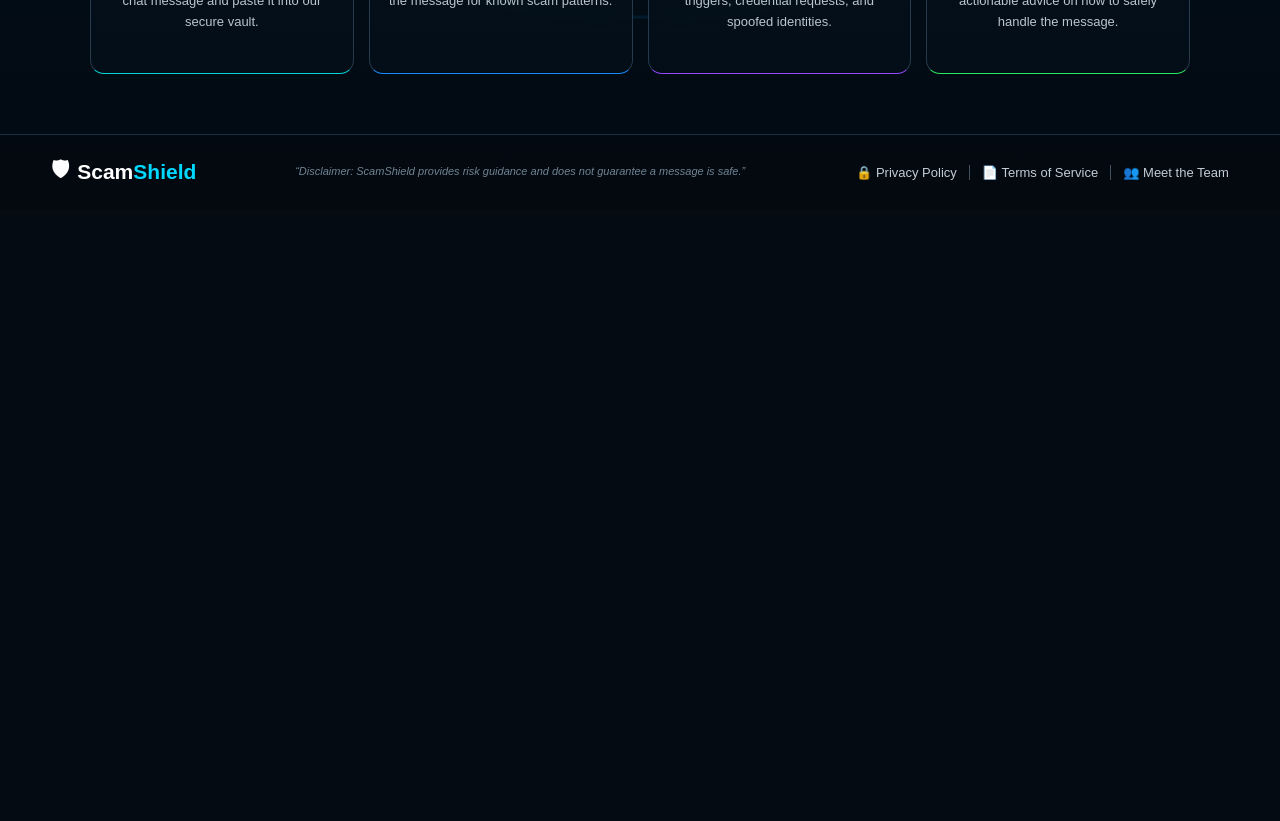
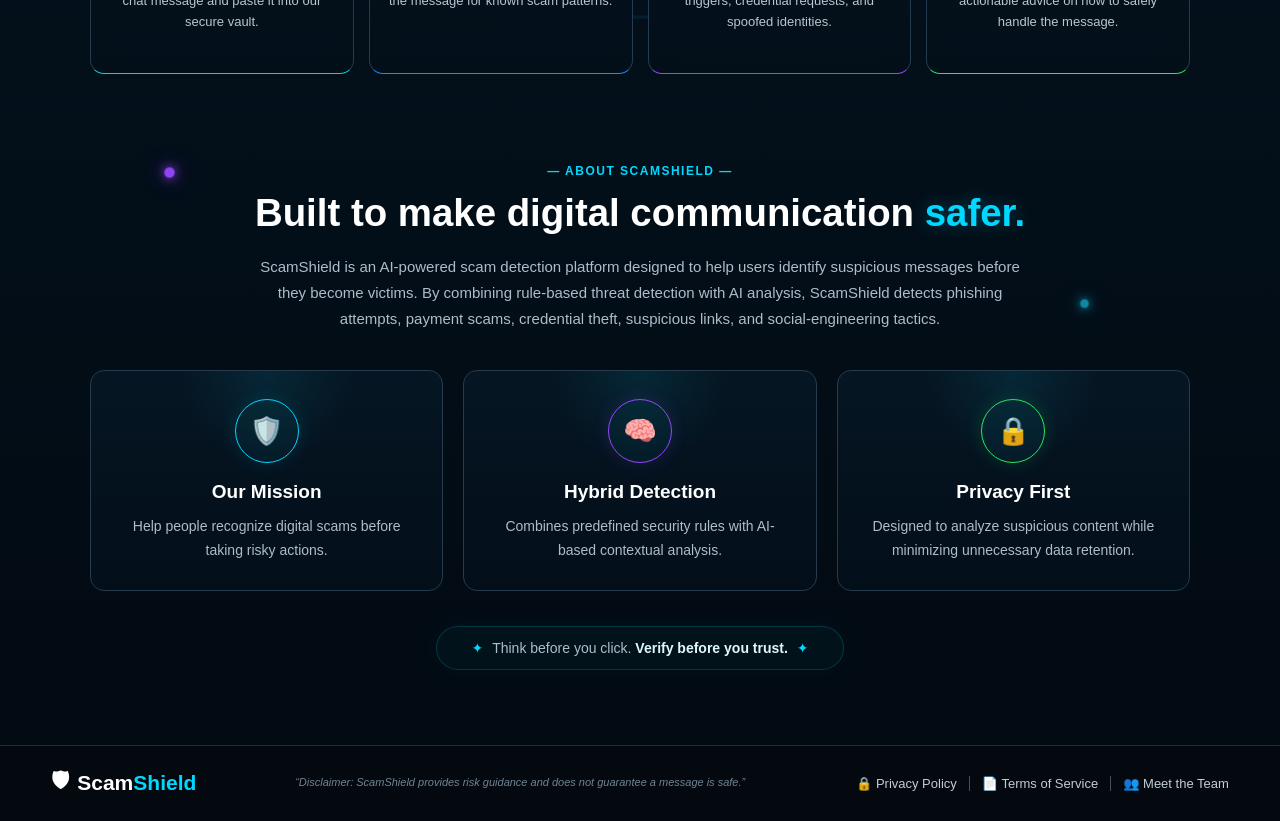
Before and after one commit to Team-Hackthon/ScamShield-AI, a React app in the folder Frontend/: page / in a window 1280 px wide. Shown: the part 1040-1861 px from the top of the page. Before the commit the page ends 1250 px from the top, so only its background shows below. Built offline with nearby package versions, Linux system fonts and the light colour scheme; the HTML template or start-up script is replaced by a standard one.

Commit message:
Redesign ScamShield cyber background

```diff
--- a/Frontend/src/App.css
+++ b/Frontend/src/App.css
@@ -822,6 +822,282 @@
 }
 
 /* =========================
+   ABOUT SCAMSHIELD
+========================= */
+
+.about-section {
+  position: relative;
+
+  width: 100%;
+
+  padding: 30px 20px 75px;
+
+  text-align: center;
+}
+
+.about-container {
+  width: min(1100px, 94%);
+
+  margin: 0 auto;
+}
+
+.about-section .section-label {
+  margin-bottom: 12px;
+
+  color: #00d8ff;
+
+  font-size: 12px;
+  font-weight: 700;
+
+  letter-spacing: 1.5px;
+}
+
+.about-section h2 {
+  margin-bottom: 18px;
+
+  color: #ffffff;
+
+  font-size: clamp(30px, 3vw, 42px);
+  font-weight: 800;
+
+  line-height: 1.2;
+}
+
+.about-section h2 span {
+  color: #00d8ff;
+
+  text-shadow:
+    0 0 18px rgba(0, 216, 255, 0.3);
+}
+
+.about-intro {
+  width: min(760px, 95%);
+
+  margin: 0 auto 38px;
+
+  color: #aebdca;
+
+  font-size: 15px;
+  line-height: 1.75;
+}
+
+
+/* =========================
+   ABOUT CARDS
+========================= */
+
+.about-grid {
+  display: grid;
+
+  grid-template-columns: repeat(3, 1fr);
+
+  gap: 20px;
+}
+
+.about-card {
+  position: relative;
+
+  min-height: 220px;
+
+  padding: 28px 24px;
+
+  overflow: hidden;
+
+  border: 1px solid #263b4d;
+  border-radius: 14px;
+
+  background:
+    linear-gradient(
+      180deg,
+      rgba(7, 24, 38, 0.82),
+      rgba(4, 16, 27, 0.78)
+    );
+
+  backdrop-filter: blur(12px);
+  -webkit-backdrop-filter: blur(12px);
+
+  transition:
+    transform 0.25s ease,
+    border-color 0.25s ease,
+    box-shadow 0.25s ease;
+}
+
+.about-card::before {
+  content: "";
+
+  position: absolute;
+
+  top: -90px;
+  left: 50%;
+
+  width: 190px;
+  height: 190px;
+
+  transform: translateX(-50%);
+
+  border-radius: 50%;
+
+  background:
+    radial-gradient(
+      circle,
+      rgba(0, 216, 255, 0.09),
+      transparent 65%
+    );
+
+  pointer-events: none;
+}
+
+.about-card:hover {
+  transform: translateY(-5px);
+
+  border-color: rgba(0, 216, 255, 0.65);
+
+  box-shadow:
+    0 15px 35px rgba(0, 0, 0, 0.25),
+    0 0 25px rgba(0, 216, 255, 0.08);
+}
+
+
+/* =========================
+   ABOUT ICONS
+========================= */
+
+.about-icon {
+  position: relative;
+
+  width: 64px;
+  height: 64px;
+
+  margin: 0 auto 18px;
+
+  display: flex;
+  align-items: center;
+  justify-content: center;
+
+  border: 1px solid #00d8ff;
+  border-radius: 50%;
+
+  background: rgba(0, 216, 255, 0.04);
+
+  font-size: 27px;
+
+  box-shadow:
+    0 0 18px rgba(0, 216, 255, 0.12);
+}
+
+.about-card:nth-child(2) .about-icon {
+  border-color: #9747ff;
+
+  box-shadow:
+    0 0 18px rgba(151, 71, 255, 0.15);
+}
+
+.about-card:nth-child(3) .about-icon {
+  border-color: #28e85f;
+
+  box-shadow:
+    0 0 18px rgba(40, 232, 95, 0.15);
+}
+
+
+/* =========================
+   ABOUT TEXT
+========================= */
+
+.about-card h3 {
+  position: relative;
+
+  margin-bottom: 12px;
+
+  color: #ffffff;
+
+  font-size: 19px;
+}
+
+.about-card p {
+  position: relative;
+
+  color: #aebdca;
+
+  font-size: 14px;
+  line-height: 1.65;
+}
+
+
+/* =========================
+   ABOUT MESSAGE
+========================= */
+
+.about-message {
+  width: fit-content;
+
+  max-width: 100%;
+
+  margin: 35px auto 0;
+
+  padding: 13px 25px;
+
+  border: 1px solid rgba(0, 216, 255, 0.18);
+  border-radius: 30px;
+
+  background: rgba(0, 216, 255, 0.035);
+
+  color: #aebdca;
+
+  font-size: 14px;
+
+  box-shadow:
+    0 0 22px rgba(0, 216, 255, 0.04);
+}
+
+.about-message span {
+  margin: 0 9px;
+
+  color: #00d8ff;
+}
+
+.about-message strong {
+  color: #dff8ff;
+}
+
+
+/* =========================
+   ABOUT RESPONSIVE
+========================= */
+
+@media (max-width: 900px) {
+  .about-grid {
+    grid-template-columns: 1fr;
+  }
+
+  .about-card {
+    min-height: auto;
+  }
+}
+
+@media (max-width: 600px) {
+  .about-section {
+    padding: 20px 16px 55px;
+  }
+
+  .about-section h2 {
+    font-size: 30px;
+  }
+
+  .about-intro {
+    font-size: 14px;
+  }
+
+  .about-message {
+    width: 100%;
+
+    padding: 13px 15px;
+
+    line-height: 1.6;
+  }
+}
+
+/* =========================
    FOOTER
 ========================= */
 
--- a/Frontend/src/App.jsx
+++ b/Frontend/src/App.jsx
@@ -7,7 +7,7 @@
 import Analyzer from "./components/Analyzer";
 import HowItWorks from "./components/HowItWorks";
 import Footer from "./components/Footer";
-
+import About from "./components/About.jsx";
 import PrivacyPolicy from "./Pages/PrivacyPolicy";
 import Terms from "./Pages/Terms.jsx";
 import Team from "./Pages/Team.jsx";
@@ -21,6 +21,7 @@
         <Hero />
         <Analyzer />
         <HowItWorks />
+        <About/>
       </main>
 
       <Footer />
--- /dev/null
+++ b/Frontend/src/components/About.jsx
@@ -0,0 +1,68 @@
+function About() {
+  return (
+    <section className="about-section" id="about">
+      <div className="about-container">
+
+        <div className="section-label">— ABOUT SCAMSHIELD —</div>
+
+        <h2>
+          Built to make digital communication <span>safer.</span>
+        </h2>
+
+        <p className="about-intro">
+          ScamShield is an AI-powered scam detection platform designed to
+          help users identify suspicious messages before they become victims.
+          By combining rule-based threat detection with AI analysis,
+          ScamShield detects phishing attempts, payment scams, credential
+          theft, suspicious links, and social-engineering tactics.
+        </p>
+
+        <div className="about-grid">
+
+          <div className="about-card">
+            <div className="about-icon">🛡️</div>
+
+            <h3>Our Mission</h3>
+
+            <p>
+              Help people recognize digital scams before taking risky
+              actions.
+            </p>
+          </div>
+
+          <div className="about-card">
+            <div className="about-icon">🧠</div>
+
+            <h3>Hybrid Detection</h3>
+
+            <p>
+              Combines predefined security rules with AI-based contextual
+              analysis.
+            </p>
+          </div>
+
+          <div className="about-card">
+            <div className="about-icon">🔒</div>
+
+            <h3>Privacy First</h3>
+
+            <p>
+              Designed to analyze suspicious content while minimizing
+              unnecessary data retention.
+            </p>
+          </div>
+
+        </div>
+
+        <div className="about-message">
+          <span>✦</span>
+          Think before you click. <strong>Verify before you trust.</strong>
+          <span>✦</span>
+        </div>
+
+      </div>
+    </section>
+  );
+}
+
+export default About;
--- a/Frontend/src/components/Footer.jsx
+++ b/Frontend/src/components/Footer.jsx
@@ -2,7 +2,7 @@
 
 function Footer() {
   return (
-    <footer id="about">
+    <footer>
       <div className="footer-brand">
         🛡
         <span>
```
